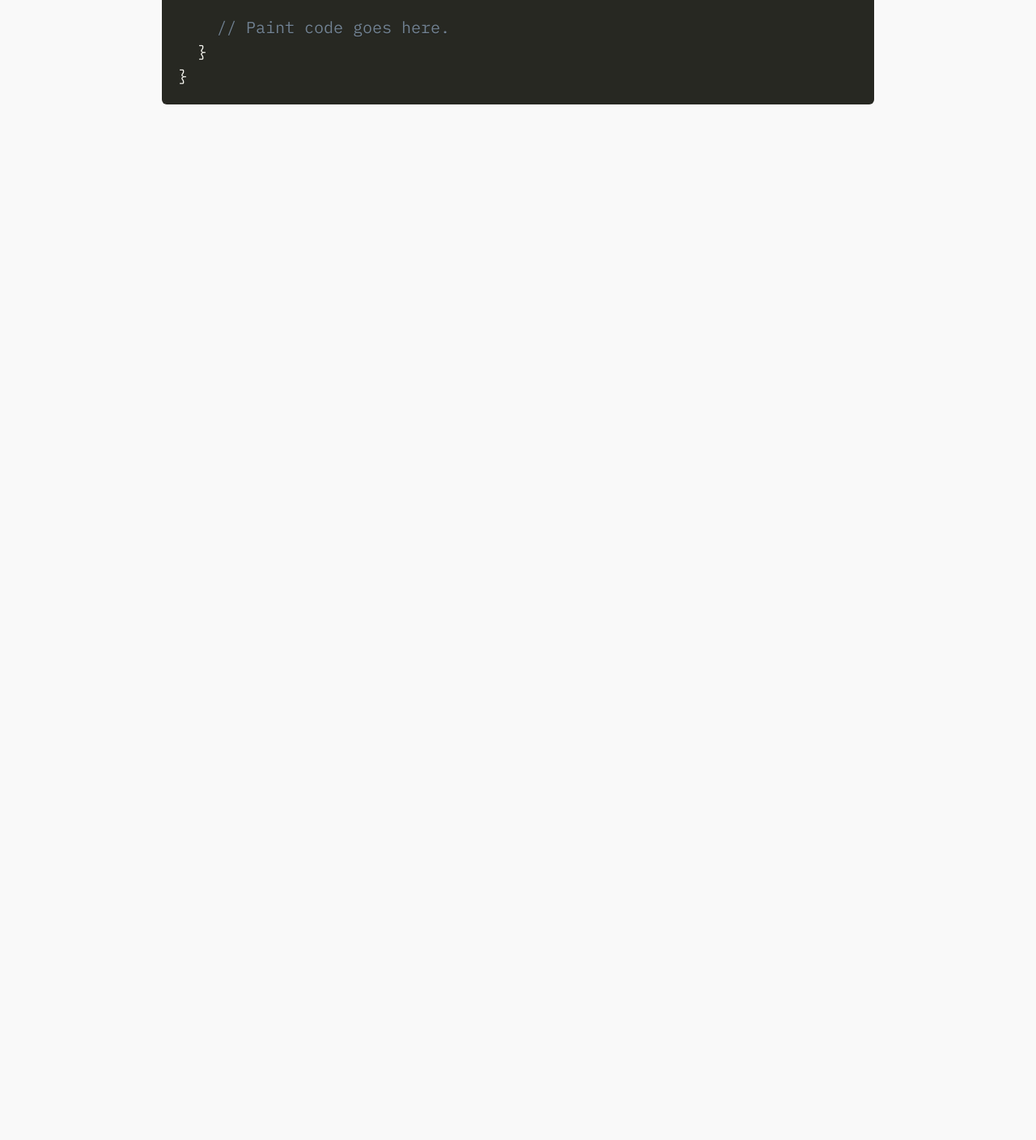
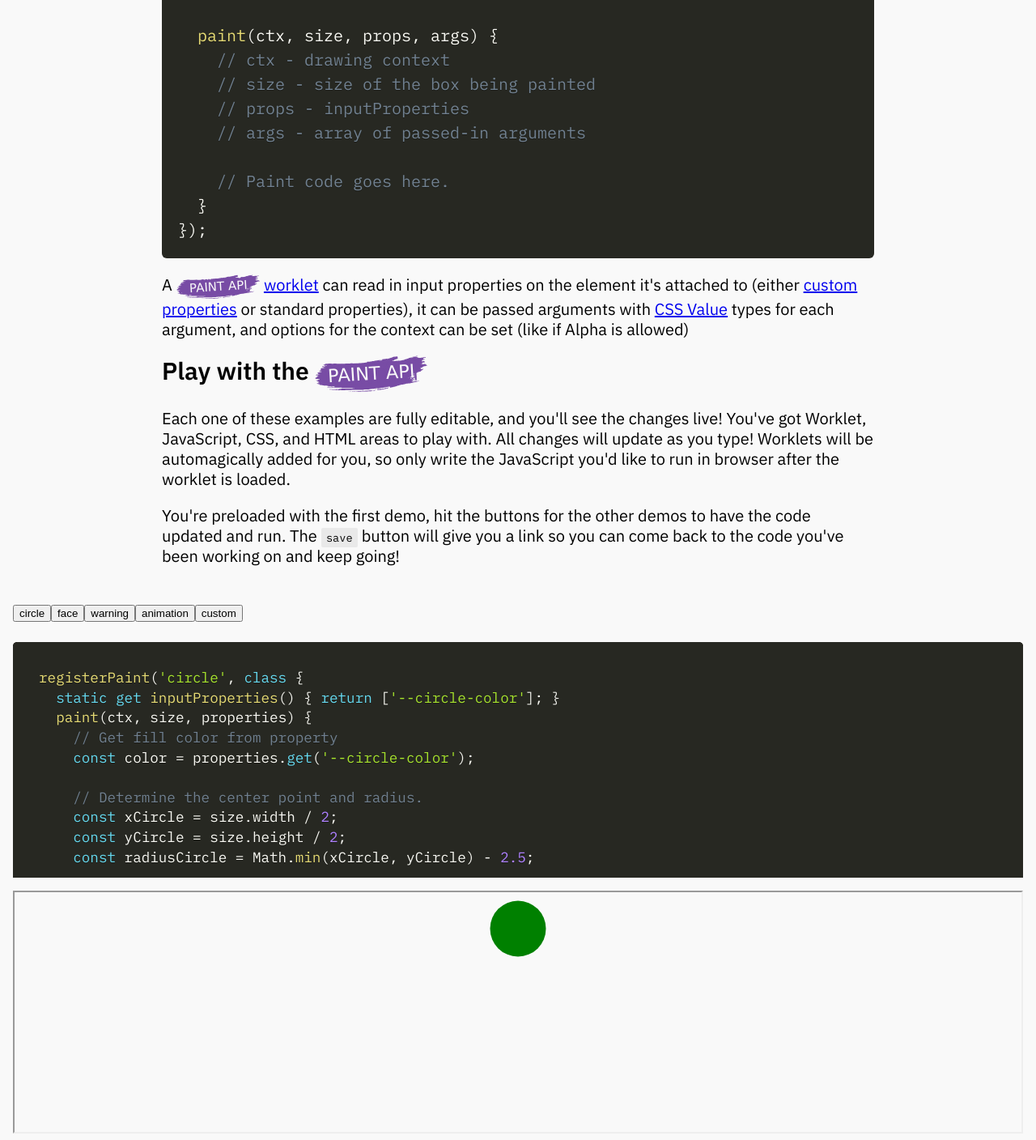
Before and after one commit to Snugug/houdini, a plain HTML site: page paint/index.html in a window 1280 px wide. Shown: the part 1303-2711 px from the top of the page at 81% size. Before the commit the page ends 1462 px from the top, so only its background shows below. Drawn offline with Linux system fonts and the light colour scheme; a web font is replaced by a local one.

Commit message:
:new: Add Worklet REPL

```diff
--- a/paint/index.html
+++ b/paint/index.html
@@ -6,6 +6,7 @@
 </head>
 <script type="module">
   import Editor from '/shared/editor.js';
+  import REPL from '/shared/repl.js'
 
   if (CSS.registerProperty) {
     window.CSS.registerProperty({
@@ -22,7 +23,80 @@
     editor.run('.editor', {
       live: true,
     });
-    console.log(editor);
+
+    const repl = new REPL('#repl', {
+      circle: {
+        name: 'Circle',
+        features: [
+          'properties',
+        ],
+        worklet: `registerPaint('circle', class {
+  static get inputProperties() { return ['--circle-color']; }
+  paint(ctx, size, properties) {
+    // Get fill color from property
+    const color = properties.get('--circle-color');
+
+    // Determine the center point and radius.
+    const xCircle = size.width / 2;
+    const yCircle = size.height / 2;
+    const radiusCircle = Math.min(xCircle, yCircle) - 2.5;
+
+    // Draw the circle \o/
+    ctx.beginPath();
+    ctx.arc(xCircle, yCircle, radiusCircle, 0, 2 * Math.PI);
+    ctx.fillStyle = color;
+    ctx.fill();
+  }
+});`,
+        js: `window.CSS.registerProperty({
+  name: '--circle-color',
+  syntax: '<color>',
+  inherits: true,
+  initialValue: 'red',
+});`,
+        css: `.circle {
+  --circle-color: green;
+  background-image: paint(circle);
+  height: 25vh;
+  width: 100%;
+}`,
+        html: `<div class="circle"></div>`,
+
+      },
+      face: {
+        name: 'Face',
+        features: [
+          'properties',
+          'arguments',
+        ],
+        worklet: ``,
+        js: ``,
+        css: ``,
+        html: ``,
+      },
+      warning: {
+        name: 'Warning Sign',
+        features: [
+          'properties',
+          'complex',
+        ],
+        worklet: ``,
+        js: ``,
+        css: ``,
+        html: ``,
+      },
+      animation: {
+        name: 'Ripple Effect',
+        features: [
+          'properties',
+          'animation',
+        ],
+        worklet: ``,
+        js: ``,
+        css: ``,
+        html: ``,
+      }
+    }, 'paint');
   });
 </script>
 
@@ -171,6 +245,9 @@
     </article>
     <article>
       <h2 id="worklet"><span class="paint-api paint-api--INLINE"><span class="paint-api--text">Paint API</span></span> Worklet</h2>
+      <p><strong>Register Worklet from Main JavaScript</strong></p>
+      <pre><code class="language-js">await CSS.paintWorklet.addModule('path/to/paint-worklet.js');</code></pre>
+      <p><strong>Worklet Overview</strong></p>
       <pre><code class="language-js">
 // From https://drafts.css-houdini.org/css-paint-api/ Apirl 18, 2018 Editor's Draft
 
@@ -190,11 +267,18 @@ registerPaint('sample-paint', class {
 
     // Paint code goes here.
   }
-}
+});
 </code></pre>
+      <p>A <span class="paint-api paint-api--INLINE"><span class="paint-api--text">Paint API</span></span> <a href="/worklets">worklet</a> can read in input properties on the element it's attached to (either <a href="/custom-properties">custom properties</a> or standard properties), it can be passed arguments with <a href="https://www.w3.org/TR/css3-values/">CSS Value</a> types for each argument, and options for the context can be set (like if Alpha is allowed)</p>
     </article>
 
+    <article>
+      <h2 id="live-demo">Play with the <span class="paint-api paint-api--INLINE"><span class="paint-api--text">Paint API</span></span></h2>
 
+      <p>Each one of these examples are fully editable, and you'll see the changes live! You've got Worklet, JavaScript, CSS, and HTML areas to play with. All changes will update as you type! Worklets will be automagically added for you, so only write the JavaScript you'd like to run in browser after the worklet is loaded.</p>
+      <p>You're preloaded with the first demo, hit the buttons for the other demos to have the code updated and run. The <code>save</code> button will give you a link so you can come back to the code you've been working on and keep going!</p>
+    </article>
   </main>
+  <div id="repl"></div>
 </body>
 </html>
--- /dev/null
+++ b/shared/repl.css
@@ -0,0 +1,19 @@
+.repl {
+  display: grid;
+  grid-template-columns: 1fr;
+  grid-template-rows: auto 300px 300px;
+  grid-gap: 1em;
+  width: 100vw;
+  padding: .5em 1em;
+}
+
+.repl--editor {
+  grid-column: 1 / span 1;
+  grid-row: 2 / span 1;
+}
+
+.repl--preview {
+  width: 100%;
+  height: 300px;
+  grid-column: 1 / span 1;
+}
--- /dev/null
+++ b/shared/repl.js
@@ -0,0 +1,170 @@
+import Editor from '/shared/editor.js';
+
+const replStyling = document.createElement('link');
+replStyling.rel = 'stylesheet';
+replStyling.type = 'text/css';
+replStyling.href = '/shared/repl.css';
+document.head.appendChild(replStyling);
+
+export default class {
+  constructor(target, options, type) {
+    options.custom = {
+      name: 'Custom Worklet',
+      features: [],
+      worklet: ``,
+      js: ``,
+      css: ``,
+      html: ``,
+    };
+    const optkey = Object.keys(options);
+
+    let key = '';
+
+    // Set up REPL and runner divs
+    const menu = document.createElement('div');
+    const workletEditor = document.createElement('div');
+    const jsEditor = document.createElement('div');
+    const cssEditor = document.createElement('div');
+    const htmlEditor = document.createElement('div');
+    let previousPreview = '';
+
+
+    workletEditor.classList.add('repl--editor');
+    workletEditor.setAttribute('data-language', 'worklet');
+    jsEditor.classList.add('repl--editor');
+    jsEditor.setAttribute('data-language', 'js');
+    cssEditor.classList.add('repl--editor');
+    cssEditor.setAttribute('data-language', 'css');
+    htmlEditor.classList.add('repl--editor');
+    htmlEditor.setAttribute('data-language', 'markup');
+    workletEditor.style.zIndex = 100;
+
+    const menuItems = {};
+    // Build Menu
+    for (key of optkey) {
+      menuItems[key] = document.createElement('button');
+      menuItems[key].classList.add('repl--menu-item');
+      menuItems[key].setAttribute('data-type', key);
+      menuItems[key].textContent = key;
+      menuItems[key].addEventListener('click', menuHandler);
+      menu.appendChild(menuItems[key]);
+    }
+
+    const parent = document.querySelector(target);
+
+    parent.classList.add('repl');
+    parent.appendChild(menu);
+    parent.appendChild(workletEditor);
+    parent.appendChild(jsEditor);
+    parent.appendChild(cssEditor);
+    parent.appendChild(htmlEditor);
+
+    // Set up the editors
+    const editor = new Editor;
+    editor.run('.repl--editor', {
+      live: false,
+    });
+
+    // Initiate the Editor Fields
+    const inputEvent = new Event('input', {
+      'bubbles': true,
+      'cancelable': true,
+    });
+
+    const editors = {
+      worklet: workletEditor.querySelector('.editor--textarea'),
+      js: jsEditor.querySelector('.editor--textarea'),
+      css: cssEditor.querySelector('.editor--textarea'),
+      html: htmlEditor.querySelector('.editor--textarea'),
+    };
+
+    resetEditors(optkey[0]);
+
+    function resetEditors(base) {
+      const first = options[base];
+
+      for (key in first) {
+        if (editors[key]) {
+          editors[key].value = first[key];
+          editors[key].addEventListener('input', replPreview);
+          editors[key].dispatchEvent(inputEvent);
+        }
+      }
+    }
+
+    function menuHandler(e) {
+      const target = e.target;
+      const switchType = target.getAttribute('data-type');
+
+      resetEditors(switchType);
+    }
+
+
+    function replPreview() {
+      const vals = {};
+
+      for (const editor in editors) {
+        vals[editor] = editors[editor].value;
+      }
+
+      let worklet = '';
+
+      if (type === 'paint') {
+        worklet = 'CSS.paintWorklet';
+      }
+
+      let html = `
+      <head>
+        <style>
+          ${vals.css}
+        </style>
+        <script language="worklet">
+          ${vals.worklet}
+        </script>
+        <script type="module">
+        // In-page Worklet pattern from @DasSurma
+        // https://glitch.com/edit/#!/aw-bug-hunt?path=delay.html:39:0
+        function blobWorklet() {
+          const src = document.querySelector('script[language="worklet"]').innerHTML;
+          const blob = new Blob([src], {type: 'text/javascript'});
+          return URL.createObjectURL(blob);
+        }
+
+        async function init() {
+          await ${worklet}.addModule(blobWorklet());
+
+          ${vals.js}
+        }
+
+        init();
+
+        </script>
+      </head>
+      <body>
+        ${vals.html}
+      </body>`;
+
+      window.requestAnimationFrame(() => {
+        if (previousPreview) {
+          previousPreview.remove();
+        }
+        const preview = document.createElement('iframe');
+        preview.classList.add('repl--preview');
+        parent.appendChild(preview);
+        previousPreview = preview;
+        preview.contentWindow.document.open();
+        preview.contentWindow.document.write(html);
+        preview.contentWindow.document.close();
+      });
+    }
+  }
+}
+
+// <script language="aw">
+//   registerAnimator('aw', class {
+//     animate(currentTime, effect) {
+//       // console.log(currentTime, effect);
+//       effect.localTime = currentTime;
+//     }
+//   });
+// </script>
```
